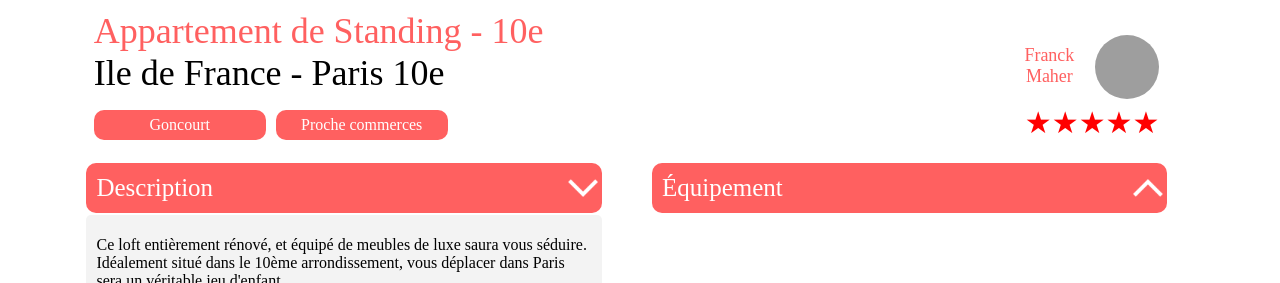
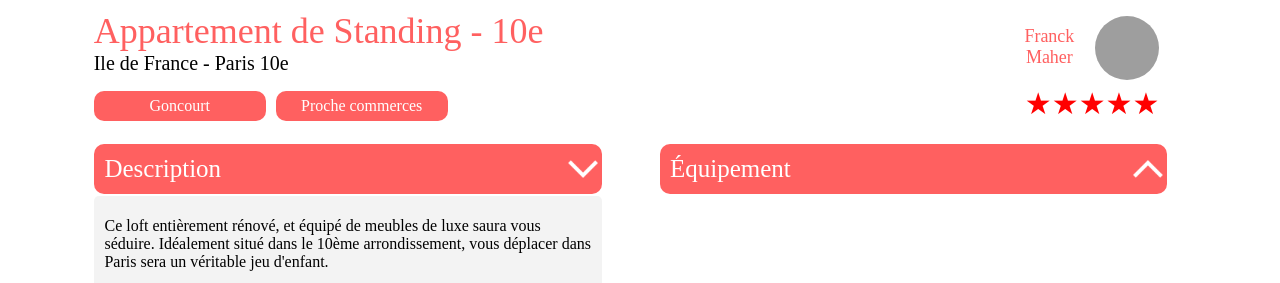
Before and after one commit to zouhrihamid/Kasa-back-end, a React (Create React App) app: page /accommodation/0979876d in a window 1280 px wide. Both pictures are taken after a click on the picture 582 px from the left and 704 px from the top of the page. Shown: the part 517-800 px from the top of the page. Built offline with nearby package versions, Linux system fonts and the light colour scheme; grey boxes are pictures that could not be loaded.

Commit message:
last version

```diff
--- a/src/Pages/Home/Home.styled.js
+++ b/src/Pages/Home/Home.styled.js
@@ -4,7 +4,10 @@ import { family } from '../../Utils/style/Theme';
 const HomeWrapper = styled.div`
       display: flex;
       flex-direction: column;
-      margin: 0% 8.5% 1% 7%;
+      margin: 0% 8% 1% 7%;
+      @media screen and (max-width: 768px) {
+            margin: 0% 5% 1% 4%;
+      }
 `;
 const HomeImg = styled.div`
       display: flex;
@@ -12,7 +15,8 @@ const HomeImg = styled.div`
       width: 100%;
       height: auto;
       position: relative;
-      @media screen and (max-width: 1024px) {
+      @media screen and (max-width: 768px) {
+            width: 100%;
       }
 `;
 
@@ -22,7 +26,7 @@ const Illustration = styled.img`
       border-radius: 10px;
       object-fit: cover;
       filter: brightness(70%);
-      @media screen and (max-width: 1024px) {
+      @media screen and (max-width: 768px) {
             height: 111px;
       }
 `;
--- a/src/Pages/Home/index.jsx
+++ b/src/Pages/Home/index.jsx
@@ -30,7 +30,7 @@ function Home() {
                               // <Link key={item.id} to={`/${item.title.replace(/ /g, '_')}`}>
                               <Link key={item.id} to={`/accommodation/${item.id}`}>
                                     <Card cover={item.cover}>
-                                          <StyledTitle>{item.title}</StyledTitle>{' '}
+                                          <StyledTitle>{item.title}</StyledTitle>
                                     </Card>
                               </Link>
                         ))}
--- a/src/components/Details/Details.jsx
+++ b/src/components/Details/Details.jsx
@@ -9,7 +9,7 @@ export const DetailsLabel = ({ TitleLabel, children }) => {
       const [contentHeight, setContentHeight] = useState('0px');
 
       const contentRef = useRef(null);
-      console.log(rotatedArrow);
+
       useEffect(() => {
             if (showLabel) {
                   setAnimate(true);
@@ -34,10 +34,10 @@ export const DetailsLabel = ({ TitleLabel, children }) => {
             <ShowDetailLabel>
                   <BoxTitle>
                         <TitleText>{TitleLabel}</TitleText>
-                        <ArrowIconImage src={ArrowIcon} alt="Description icon" onClick={handleDescriptionClick} rotated={rotatedArrow} />
+                        <ArrowIconImage src={ArrowIcon} alt="iconFemerOuvrir" onClick={handleDescriptionClick} rotated={rotatedArrow} />
                   </BoxTitle>
 
-                  <AnimatedContentBox ref={contentRef} show={showLabel} animate={animate} contentHeight={contentHeight}>
+                  <AnimatedContentBox ref={contentRef} isVisible={showLabel} animate={animate} contentHeight={contentHeight}>
                         {children}
                   </AnimatedContentBox>
             </ShowDetailLabel>
--- a/src/components/Details/Details.styled.js
+++ b/src/components/Details/Details.styled.js
@@ -5,7 +5,7 @@ const ShowDetailLabel = styled.div`
       width: 100%;
       display: flex;
       flex-direction: column;
-      margin: 10px 50px 10px 20px;
+      margin: 10px 50px 10px 28px;
       @media screen and(max-width:768px) {
             flex-direction: column;
       }
@@ -44,7 +44,7 @@ const AnimatedContentBox = styled.div`
       background-color: #f3f3f3f3;
       overflow: hidden;
 
-      height: ${({ contentHeight }) => contentHeight};
+      height: ${({ isVisible, contentHeight }) => (isVisible ? contentHeight : '0px')};
       transition: height 300ms ease-in, opacity 300ms ease-in;
       opacity: ${({ animate }) => (animate ? 1 : 0)};
 `;
--- a/src/components/TitleAndTags/TitleAndTags.styled.js
+++ b/src/components/TitleAndTags/TitleAndTags.styled.js
@@ -29,7 +29,7 @@ const SubTitle = styled.h1`
       }
 `;
 const Location = styled.h2`
-      font-size: clamp(10px, 5vw, 36px);
+      font-size: clamp(10px, 5vw, 20px);
       font-weight: 500;
       color: #000000;
       margin: 0;
```
